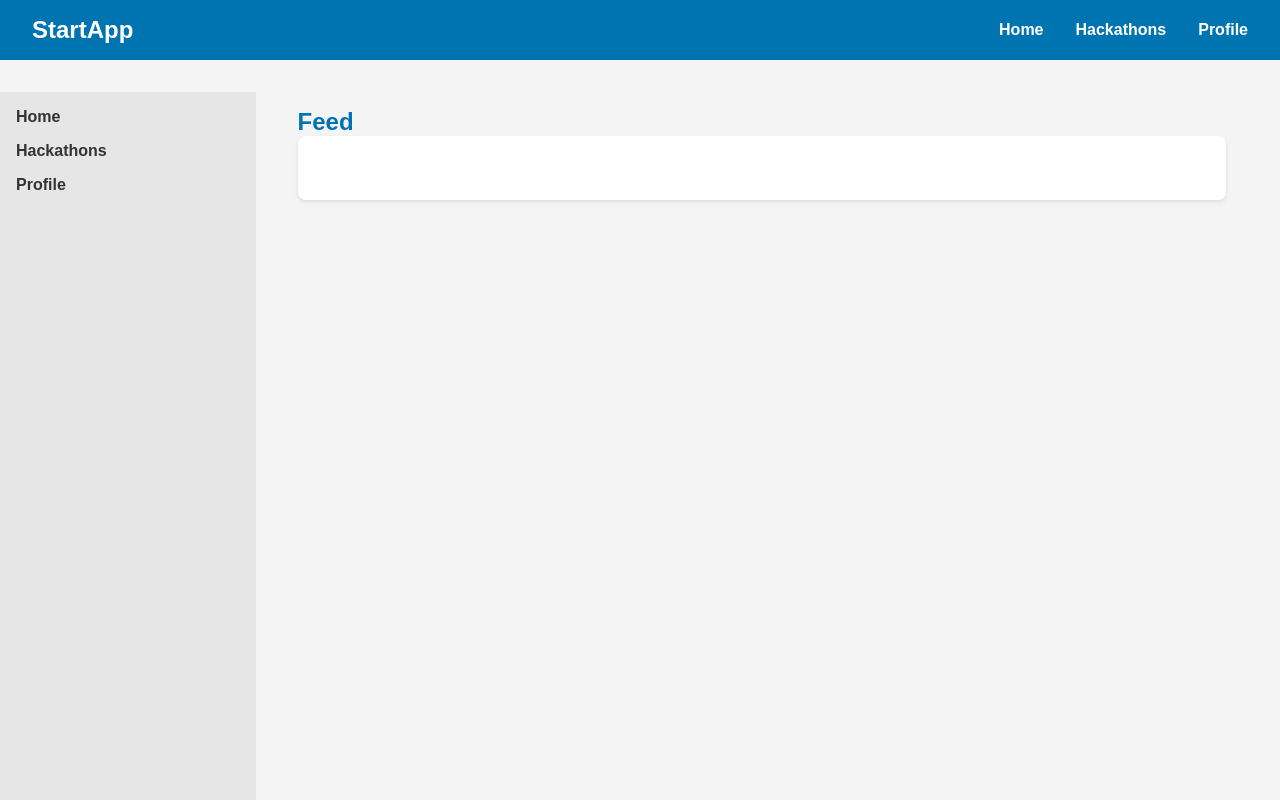
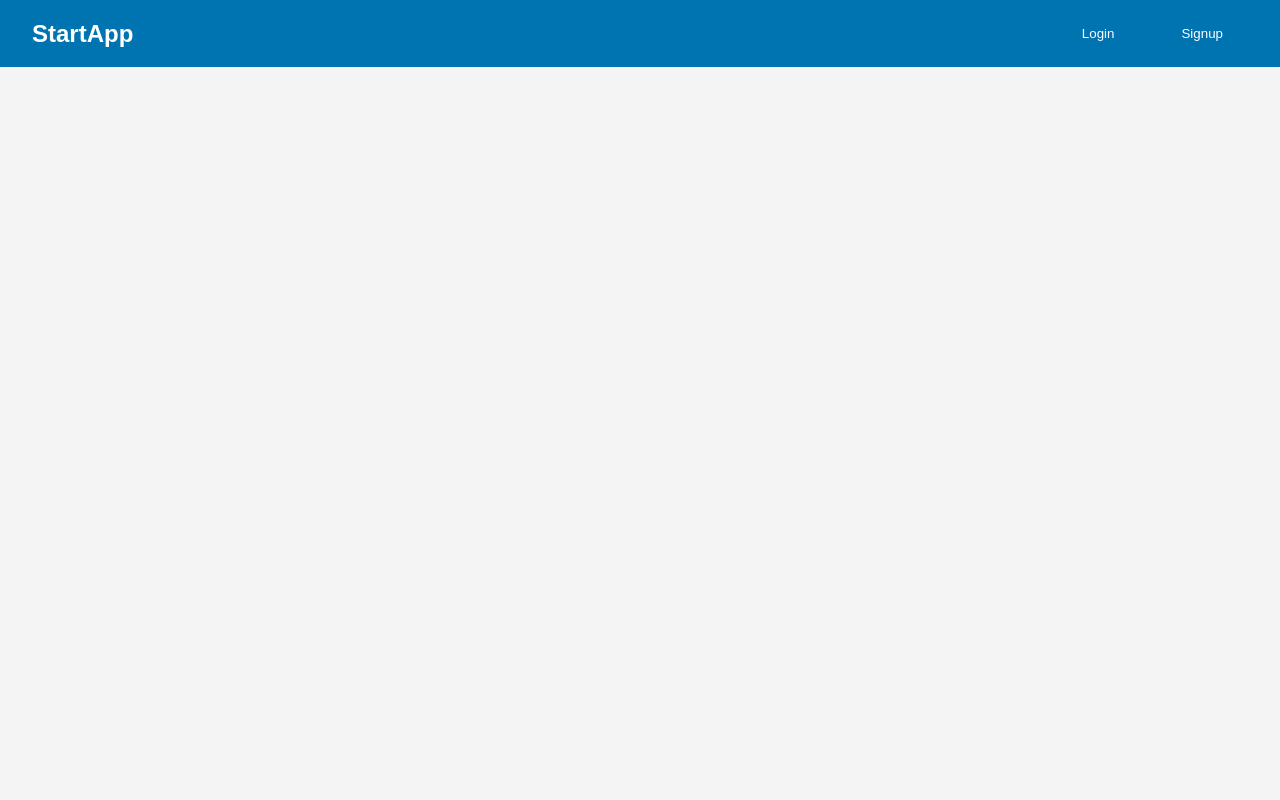
Before and after one commit to ZekiCanSarak/StartApp, a Flask app: page / in a window 1280 px wide. Run offline with Flask 3, Linux system fonts and the light colour scheme.

Commit message:
I have added a login/signup function with app.py and created forms on index.html for users to sign up and login. I wanted to make it so that no one can see any feed or anything without signing up or logging in. I created a database to store the user details for logging in. Added javascript for the login and signup buttons so they can pop-up and close whenever its clicked

```diff
--- a/app.py
+++ b/app.py
@@ -1,14 +1,66 @@
-from flask import Flask, render_template, request, redirect, url_for, session, jsonify, g
+from flask import Flask, render_template, request, redirect, url_for, session, jsonify, g, flash
+from passlib.hash import sha256_crypt
 import sqlite3
 import datetime
 
 
 app = Flask(__name__)
 app.config['DATABASE'] = 'database.sqlite'
+app.secret_key = '123456789'
 
-@app.route('/')
+def get_db():
+     db = sqlite3.connect('database.sqlite')
+     return db
+
+def query_db(query, args=(), one=False):
+     cur = get_db().execute(query, args)
+     rv = cur.fetchall()
+     cur.close()
+     return (rv[0] if rv else None) if one else rv
+
+def insert_db(query, args=()):
+     db = get_db()
+     db.execute(query, args)
+     db.commit()
+     db.close()
+
+
+@app.route('/', methods=['GET', 'POST'])
 def home():
-     return render_template('index.html')
+     if request.method == 'POST':
+          if 'signup' in request.form:
+               username = request.form['username']
+               email = request.form['email']
+               password = sha256_crypt.hash(request.form['password'])
+               try:
+                   insert_db("INSERT INTO users (username, email, password) VALUES (?, ?, ?)", (username, email, password))
+                   flash("Signup successful! You can now login", "success")
+               except sqlite3.IntegrityError:
+                   flash ("Username or email already exists", "error")
+
+          elif 'login' in request.form:
+               username = request.form['login_username']
+               password = request.form['login_password']
+
+               user = query_db("SELECT * FROM users WHERE username = ?", [username], one=True)
+               if user and sha256_crypt.verify(password, user[3]):
+                    session['logged_in'] = True
+                    session['username'] = user[1]
+                    flash("Login successful!", "success")
+                    return redirect(url_for('home'))
+               else:
+                    flash("Invalid username or password!", "error")
+
+
+
+
+     return render_template('index.html', logged_in=session.get('logged_in', False))
+
+@app.route('/logout')
+def logout():
+     session.clear()
+     flash("Logged out successfully", "success")
+     return redirect(url_for('home'))
 
 if __name__ == '__main__':
     app.run(debug=True)
--- a/static/css/index.css
+++ b/static/css/index.css
@@ -41,9 +41,86 @@ body {
 
 }
 
+
+
 .container{
     display: flex;
     margin-top: 2rem;
+}
+
+
+
+.form-popup{
+    display: none;
+    position: fixed;
+    left: 50%;
+    top: 50%;
+    transform: translate(-50%, -50%);
+    background-color: white;
+    border: 2px solid #0073b1;
+    z-index: 9;
+    padding: 20px;
+    border-radius: 10px;
+}
+
+.navbar button {
+    padding: 10px;
+    margin-right: 15px;
+    background-color: #0073b1;
+    color: white;
+    border: none;
+    cursor: pointer;
+}
+
+.navbar button:hover{
+    background-color: #005f8a;
+}
+
+.close-btn{
+    background-color: red;
+    color: white;
+    border: none;
+    padding: 5px 10px;
+    cursor: pointer;
+}
+
+.close-btn:hover {
+    background-color: darkred;
+}
+
+
+.forms {
+    display: flex;
+    justify-content: space-between;
+    margin: 20px 0;
+}
+
+.signup-form, .login-form {
+    width: 45%;
+    background-color: #f4f4f4;
+    padding: 20px;
+    border-radius: 8px;
+    box-shadow: 0px 2px 4px rgba(0, 0, 0, 0.1);
+}
+
+.signup-form input, .login-form input {
+    display: block;
+    width: 100%;
+    padding: 10px;
+    margin: 10px 0;
+}
+
+button {
+    padding: 10px;
+    background-color: #0073b1;
+    color: white;
+    border: none;
+    border-radius: 4px;
+    cursor: pointer;
+}
+
+button:hover {
+    background-color: #005f8a;
 }
 
 .sidebar{
--- a/static/js/index.js
+++ b/static/js/index.js
@@ -0,0 +1,9 @@
+function showForm(formId) {
+    closeForm('loginForm')
+    closeForm('signupForm')
+    document.getElementById(formId).style.display = 'block';
+}
+
+function closeForm(formId) {
+    document.getElementById(formId).style.display = 'none';
+}
--- a/templates/index.html
+++ b/templates/index.html
@@ -12,15 +12,41 @@
             <h1>StartApp</h1>
             <nav>
                 <ul>
-                    <li><a href="#">Home</a></li>
-                    <li><a href="#">Hackathons</a></li>
-                    <li><a href="#">Profile</a></li>
+                    {%if not logged_in %}
+                        <li><button onclick="showForm('loginForm')">Login</button></li>
+                        <li><button onclick="showForm('signupForm')">Signup</button></li>
+                    {% else %}
+                        <li><a href="/logout">Logout</a></li>
+                    {% endif %}
                 </ul>
             </nav>
         </div>
     </header>
 
     <div class="container">
+
+        {%if not logged_in %}
+        <div id="loginForm" class="form-popup">
+            <h2>Login</h2>
+            <form action="/" method="POST">
+                <input type="text" name="login_username" placeholder="Username" required><br>
+                <input type="password" name="login_password" placeholder="Password" required><br>
+                <button type="submit" name="login">Login</button>
+                <button type="button" class="close-btn" onclick="closeForm('loginForm')">Close</button>
+            </form>
+        </div>
+
+        <div id="signupForm" class="form-popup">
+            <h2>Signup</h2>
+            <form action="/" method="POST">
+                <input type="text" name="username" placeholder="Username" required><br>
+                <input type="email" name="email" placeholder="Email" required><br>
+                <input type="password" name="password" placeholder="Password" required><br>
+                <button type="submit" name="signup">Signup</button>
+                <button type="button" class="close-btn" onclick="closeForm('signupForm')">Close</button>
+            </form>
+        </div>
+        {% else %}
 
             <aside class="sidebar">
                 <ul>
@@ -31,11 +57,18 @@
             </aside>
 
             <main class="main-content">
+                <h2>Welcome, {{ session['username'] }}!</h2>
                 <h2>Feed</h2>
                 <div class="feed">
 
                 </div>
             </main>
+        {% endif %}
     </div>
+
+    <script src="{{ url_for('static', filename='js/index.js')}}"></script>
+
+
+
 </body>
 </html>
```
Also changed, not shown: database.sqlite, 2 other files. Lines whose indentation alone changed are shown as unchanged.
